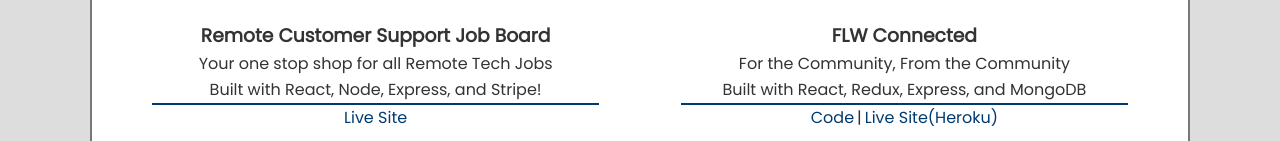
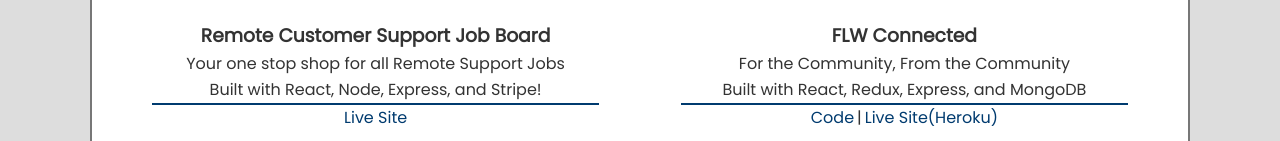
Before and after one commit to Austinmoore1492/r-portfolio, a React (Create React App) app: page /projects in a window 1280 px wide. Shown: the part 649-790 px from the top of the page. Built offline with nearby package versions, Linux system fonts and the light colour scheme.

Commit message:
Updating Support Jobs desc

```diff
--- a/src/components/projects/Projects.js
+++ b/src/components/projects/Projects.js
@@ -15,10 +15,10 @@
               target="_blank"
               rel="noopener noreferrer"
             >
-              <img src="./img/supportJobs.png" alt="Remote Tech Jobs!" />
+              <img src="./img/supportJobs.png" alt="Remote Support Jobs!" />
             </a>
             <h3>Remote Customer Support Job Board</h3>
-            <p>Your one stop shop for all Remote Tech Jobs</p>
+            <p>Your one stop shop for all Remote Support Jobs</p>
             <p className="p-border">Built with React, Node, Express, and Stripe!</p>
 
             <a
```
Also changed, not shown: 1 other file (tests, documents, lock files or other folders).
